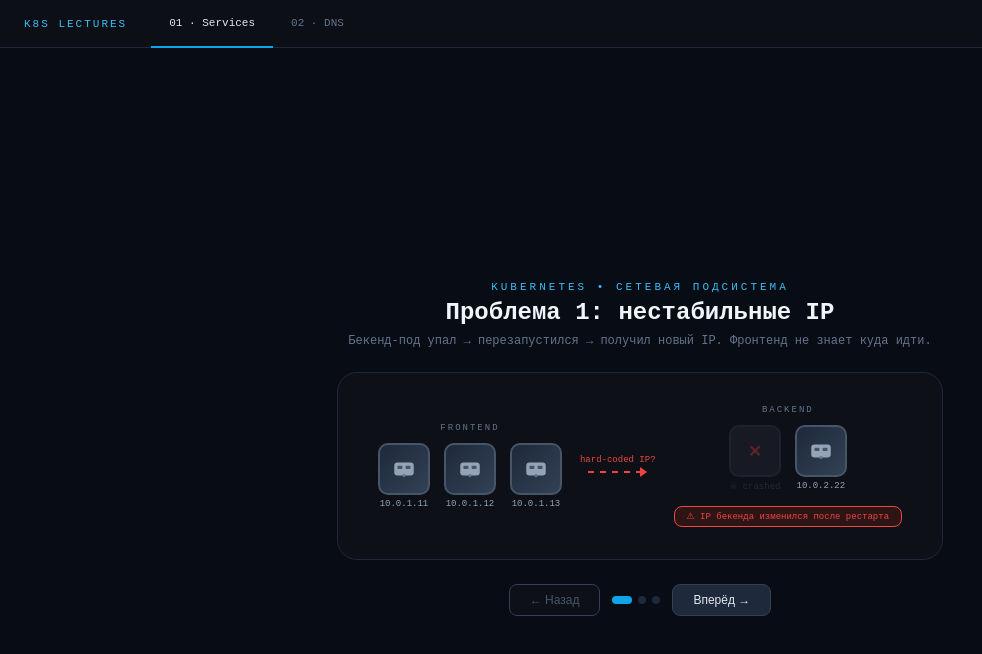
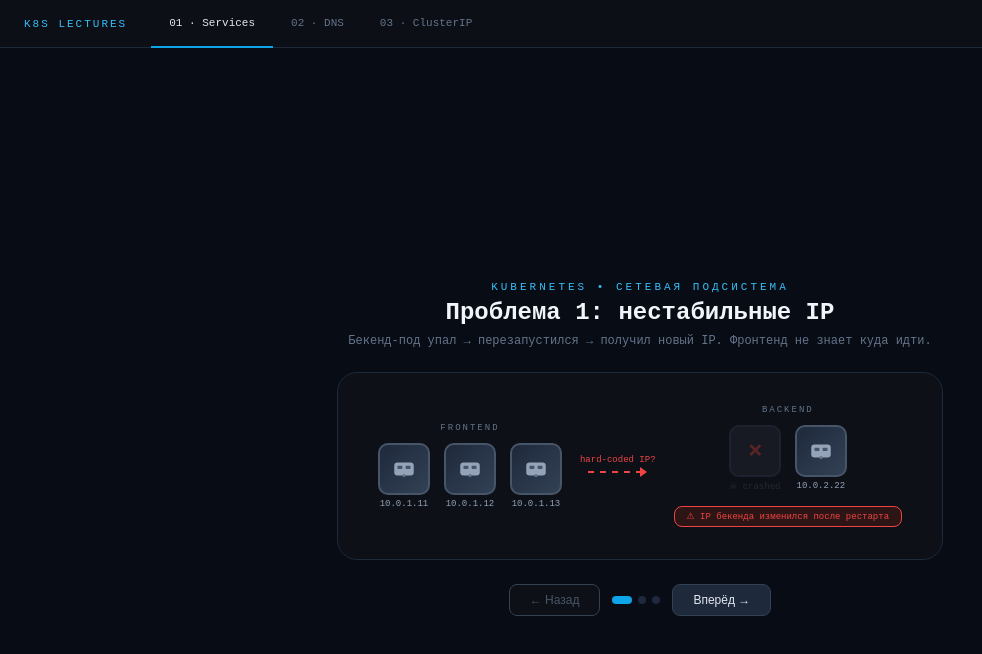
Before and after one commit to gidmaster/k8s-lecture-diagrams, a React (Vite) app: page / in a window 1280 px wide. Shown: the top 654 px of the page, without its empty margins (0-982 px from the left). Built offline with nearby package versions, Linux system fonts and the light colour scheme.

Commit message:
Add Service diagram

```diff
--- a/src/App.jsx
+++ b/src/App.jsx
@@ -1,39 +1,33 @@
 import { useState } from "react";
 import DNS from "./DNS.jsx";
+import ClusterIP from "./ClusterIP.jsx";
 
 const NAV = [
   { id: "services", label: "01 · Services" },
   { id: "dns",      label: "02 · DNS" },
+  { id: "clusterip",label: "03 · ClusterIP" },
 ];
 
-// ── Shared primitives ──────────────────────────────────────────────────────────
-
-const PodIcon = ({ ip, highlight, dead, small }) => {
-  const size = small ? 40 : 52;
-  return (
-    <div style={{ display: "flex", flexDirection: "column", alignItems: "center", gap: 4, opacity: dead ? 0.35 : 1, transition: "opacity 0.4s" }}>
-      <div style={{
-        width: size, height: size, borderRadius: 10,
-        background: dead ? "#2a2a3a" : highlight ? "linear-gradient(135deg,#3b82f6,#6366f1)" : "linear-gradient(135deg,#1e293b,#334155)",
-        border: `2px solid ${dead ? "#3f3f5a" : highlight ? "#6366f1" : "#475569"}`,
-        display: "flex", alignItems: "center", justifyContent: "center",
-        boxShadow: highlight && !dead ? "0 0 16px #6366f180" : "none",
-        transition: "all 0.4s",
-      }}>
-        {dead
-          ? <span style={{ color: "#ef4444", fontSize: 20, fontWeight: 700 }}>✕</span>
-          : <svg width={small ? 20 : 26} height={small ? 20 : 26} viewBox="0 0 32 32" fill="none">
-              <rect x="4" y="8" width="24" height="16" rx="4" fill={highlight ? "#bfdbfe" : "#94a3b8"} />
-              <rect x="8" y="12" width="6" height="4" rx="1" fill={highlight ? "#3b82f6" : "#475569"} />
-              <rect x="18" y="12" width="6" height="4" rx="1" fill={highlight ? "#3b82f6" : "#475569"} />
-              <circle cx="16" cy="24" r="2" fill={highlight ? "#6366f1" : "#64748b"} />
-            </svg>
-        }
-      </div>
-      {ip && <span style={{ fontSize: 9, color: dead ? "#4b5563" : "#94a3b8", fontFamily: "monospace" }}>{dead ? "☠ crashed" : ip}</span>}
+const PodIcon = ({ ip, highlight, dead }) => (
+  <div style={{ display: "flex", flexDirection: "column", alignItems: "center", gap: 4, opacity: dead ? 0.35 : 1, transition: "opacity 0.4s" }}>
+    <div style={{
+      width: 52, height: 52, borderRadius: 10,
+      background: dead ? "#2a2a3a" : highlight ? "linear-gradient(135deg,#3b82f6,#6366f1)" : "linear-gradient(135deg,#1e293b,#334155)",
+      border: `2px solid ${dead ? "#3f3f5a" : highlight ? "#6366f1" : "#475569"}`,
+      display: "flex", alignItems: "center", justifyContent: "center",
+      boxShadow: highlight && !dead ? "0 0 16px #6366f180" : "none", transition: "all 0.4s",
+    }}>
+      {dead ? <span style={{ color: "#ef4444", fontSize: 22, fontWeight: 700 }}>✕</span>
+        : <svg width="26" height="26" viewBox="0 0 32 32" fill="none">
+            <rect x="4" y="8" width="24" height="16" rx="4" fill={highlight ? "#bfdbfe" : "#94a3b8"} />
+            <rect x="8" y="12" width="6" height="4" rx="1" fill={highlight ? "#3b82f6" : "#475569"} />
+            <rect x="18" y="12" width="6" height="4" rx="1" fill={highlight ? "#3b82f6" : "#475569"} />
+            <circle cx="16" cy="24" r="2" fill={highlight ? "#6366f1" : "#64748b"} />
+          </svg>}
     </div>
-  );
-};
+    <span style={{ fontSize: 9, color: dead ? "#4b5563" : "#94a3b8", fontFamily: "monospace" }}>{dead ? "☠ crashed" : ip}</span>
+  </div>
+);
 
 const SvcBox = ({ label, ip, highlight }) => (
   <div style={{
@@ -50,71 +44,27 @@ const SvcBox = ({ label, ip, highlight }) => (
   </div>
 );
 
-const Arrow = ({ label, color = "#0ea5e9", dashed = false, dim = false }) => (
-  <div style={{ display: "flex", flexDirection: "column", alignItems: "center", gap: 2, opacity: dim ? 0.25 : 1, transition: "opacity 0.4s" }}>
+const Arrow = ({ label, color = "#0ea5e9", dashed = false }) => (
+  <div style={{ display: "flex", flexDirection: "column", alignItems: "center", gap: 2 }}>
     {label && <span style={{ fontSize: 9, color, fontFamily: "monospace" }}>{label}</span>}
     <div style={{ display: "flex", alignItems: "center" }}>
-      <div style={{
-        width: 52, height: 2,
-        background: dashed
-          ? `repeating-linear-gradient(90deg,${color} 0,${color} 6px,transparent 6px,transparent 12px)`
-          : color,
-      }} />
+      <div style={{ width: 52, height: 2, background: dashed ? `repeating-linear-gradient(90deg,${color} 0,${color} 6px,transparent 6px,transparent 12px)` : color }} />
       <div style={{ width: 0, height: 0, borderTop: "5px solid transparent", borderBottom: "5px solid transparent", borderLeft: `7px solid ${color}` }} />
     </div>
   </div>
 );
 
-// ── Services page ──────────────────────────────────────────────────────────────
-
-// Шаг 1: нестабильный IP у бекенд-пода → фронтенд не может достучаться
-// Шаг 2: несколько бекенд-подов → непонятно на какой балансировать
-// Шаг 3: решение — frontend-pod → backend-svc → backend-pods
-
 const svcSteps = [
-  {
-    title: "Проблема 1: нестабильные IP",
-    subtitle: "Бекенд-под упал → перезапустился → получил новый IP. Фронтенд не знает куда идти.",
-    deadBackendPod: "be-1",
-    showService: false,
-    arrowColor: "#ef4444",
-    arrowLabel: "hard-coded IP?",
-    badgeColor: "#ef4444",
-    badgeBg: "#2d1515",
-    badgeText: "⚠ IP бекенда изменился после рестарта",
-  },
-  {
-    title: "Проблема 2: балансировка нагрузки",
-    subtitle: "Несколько бекенд-подов — на какой из них слать запросы?",
-    deadBackendPod: null,
-    showService: false,
-    arrowColor: "#eab308",
-    arrowLabel: "load balance?",
-    badgeColor: "#eab308",
-    badgeBg: "#1a1a00",
-    badgeText: "? на какой бекенд-под слать запрос?",
-  },
-  {
-    title: "Решение: Kubernetes Service",
-    subtitle: "frontend-pod обращается к backend-svc — стабильный IP и балансировка.",
-    deadBackendPod: null,
-    showService: true,
-  },
+  { title: "Проблема 1: нестабильные IP", subtitle: "Бекенд-под упал → перезапустился → получил новый IP. Фронтенд не знает куда идти.", deadBackendPod: "be-1", showService: false, arrowColor: "#ef4444", arrowLabel: "hard-coded IP?", badgeColor: "#ef4444", badgeBg: "#2d1515", badgeText: "⚠ IP бекенда изменился после рестарта" },
+  { title: "Проблема 2: балансировка нагрузки", subtitle: "Несколько бекенд-подов — на какой из них слать запросы?", deadBackendPod: null, showService: false, arrowColor: "#eab308", arrowLabel: "load balance?", badgeColor: "#eab308", badgeBg: "#1a1a00", badgeText: "? на какой бекенд-под слать запрос?" },
+  { title: "Решение: Kubernetes Service", subtitle: "frontend-pod обращается к backend-svc — стабильный IP и балансировка.", deadBackendPod: null, showService: true },
 ];
 
 function ServicesPage() {
   const [step, setStep] = useState(0);
   const cur = svcSteps[step];
-
-  const fePods = [
-    { id: "fe-1", ip: "10.0.1.11" },
-    { id: "fe-2", ip: "10.0.1.12" },
-    { id: "fe-3", ip: "10.0.1.13" },
-  ];
-  const bePods = [
-    { id: "be-1", ip: "10.0.2.21" },
-    { id: "be-2", ip: "10.0.2.22" },
-  ];
+  const fePods = [{ id: "fe-1", ip: "10.0.1.11" }, { id: "fe-2", ip: "10.0.1.12" }, { id: "fe-3", ip: "10.0.1.13" }];
+  const bePods = [{ id: "be-1", ip: "10.0.2.21" }, { id: "be-2", ip: "10.0.2.22" }];
 
   return (
     <div style={{ minHeight: "100vh", background: "#080c14", display: "flex", flexDirection: "column", alignItems: "center", justifyContent: "center", fontFamily: "monospace", padding: 32, gap: 24 }}>
@@ -123,100 +73,52 @@ function ServicesPage() {
         <div style={{ fontSize: 24, color: "#f1f5f9", fontWeight: 700 }}>{cur.title}</div>
         <div style={{ fontSize: 12, color: "#64748b", marginTop: 8 }}>{cur.subtitle}</div>
       </div>
-
-      <div style={{ display: "flex", alignItems: "center", background: "#0d1117", border: "1px solid #1e293b", borderRadius: 20, padding: "32px 40px", gap: 0 }}>
-
-        {/* Frontend pods — источник запроса, без проблем */}
+      <div style={{ display: "flex", alignItems: "center", background: "#0d1117", border: "1px solid #1e293b", borderRadius: 20, padding: "32px 40px" }}>
         <div style={{ display: "flex", flexDirection: "column", alignItems: "center", gap: 10 }}>
           <span style={{ fontSize: 9, color: "#64748b", letterSpacing: 2 }}>FRONTEND</span>
-          <div style={{ display: "flex", gap: 14 }}>
-            {fePods.map(p => <PodIcon key={p.id} ip={p.ip} highlight={cur.showService} />)}
-          </div>
+          <div style={{ display: "flex", gap: 14 }}>{fePods.map(p => <PodIcon key={p.id} ip={p.ip} highlight={cur.showService} />)}</div>
         </div>
-
-        {/* Стрелка от фронтенда к бекенду */}
         {cur.showService ? (
-          <>
-            <div style={{ margin: "0 10px" }}><Arrow color="#0ea5e9" label="запрос" /></div>
-            <SvcBox label="backend-svc" ip="10.96.20.20 (stable)" highlight />
-            <div style={{ margin: "0 10px" }}><Arrow color="#0ea5e9" label="балансировка" /></div>
-          </>
+          <><div style={{ margin: "0 10px" }}><Arrow color="#0ea5e9" label="запрос" /></div><SvcBox label="backend-svc" ip="10.96.20.20 (stable)" highlight /><div style={{ margin: "0 10px" }}><Arrow color="#0ea5e9" label="балансировка" /></div></>
         ) : (
-          <div style={{ margin: "0 18px" }}>
-            <Arrow color={cur.arrowColor} dashed label={cur.arrowLabel} />
-          </div>
+          <div style={{ margin: "0 18px" }}><Arrow color={cur.arrowColor} dashed label={cur.arrowLabel} /></div>
         )}
-
-        {/* Backend pods — здесь проблема */}
         <div style={{ display: "flex", flexDirection: "column", alignItems: "center", gap: 10 }}>
           <span style={{ fontSize: 9, color: "#64748b", letterSpacing: 2 }}>BACKEND</span>
-          <div style={{ display: "flex", gap: 14 }}>
-            {bePods.map(p => <PodIcon key={p.id} ip={p.ip} highlight={cur.showService} dead={cur.deadBackendPod === p.id} />)}
-          </div>
-          {!cur.showService && (
-            <div style={{ marginTop: 4, background: cur.badgeBg, border: `1px solid ${cur.badgeColor}`, borderRadius: 8, padding: "4px 12px", fontSize: 9, color: cur.badgeColor }}>
-              {cur.badgeText}
-            </div>
-          )}
+          <div style={{ display: "flex", gap: 14 }}>{bePods.map(p => <PodIcon key={p.id} ip={p.ip} highlight={cur.showService} dead={cur.deadBackendPod === p.id} />)}</div>
+          {!cur.showService && <div style={{ marginTop: 4, background: cur.badgeBg, border: `1px solid ${cur.badgeColor}`, borderRadius: 8, padding: "4px 12px", fontSize: 9, color: cur.badgeColor }}>{cur.badgeText}</div>}
         </div>
       </div>
-
-      {/* DNS hint на последнем шаге */}
       {cur.showService && (
-        <div style={{ background: "#0a1628", border: "1px dashed #6366f1", borderRadius: 12, padding: "10px 24px", display: "flex", gap: 12, alignItems: "center", animation: "fadeIn 0.5s ease" }}>
+        <div style={{ background: "#0a1628", border: "1px dashed #6366f1", borderRadius: 12, padding: "10px 24px", display: "flex", gap: 12, alignItems: "center" }}>
           <span style={{ fontSize: 18 }}>🔍</span>
-          <span style={{ fontSize: 11, color: "#a5b4fc" }}>
-            Обращаться по имени:{" "}
-            <span style={{ color: "#818cf8", fontWeight: 700 }}>backend-svc.default.svc.cluster.local</span>
-            {" "}→ это задача <span style={{ color: "#c7d2fe" }}>CoreDNS</span>
-          </span>
+          <span style={{ fontSize: 11, color: "#a5b4fc" }}>Обращаться по имени: <span style={{ color: "#818cf8", fontWeight: 700 }}>backend-svc.default.svc.cluster.local</span> → это задача <span style={{ color: "#c7d2fe" }}>CoreDNS</span></span>
         </div>
       )}
-
-      {/* Nav */}
       <div style={{ display: "flex", gap: 12, alignItems: "center" }}>
-        <button onClick={() => setStep(s => Math.max(0, s - 1))} disabled={step === 0}
-          style={{ padding: "8px 20px", borderRadius: 8, border: "1px solid #334155", background: step === 0 ? "#0d1117" : "#1e293b", color: step === 0 ? "#475569" : "#e2e8f0", cursor: step === 0 ? "default" : "pointer", fontSize: 12 }}>
-          ← Назад
-        </button>
-        <div style={{ display: "flex", gap: 6 }}>
-          {svcSteps.map((_, i) => <div key={i} onClick={() => setStep(i)} style={{ width: i === step ? 20 : 8, height: 8, borderRadius: 4, background: i === step ? "#0ea5e9" : "#1e293b", transition: "all 0.3s", cursor: "pointer" }} />)}
-        </div>
-        <button onClick={() => setStep(s => Math.min(svcSteps.length - 1, s + 1))} disabled={step === svcSteps.length - 1}
-          style={{ padding: "8px 20px", borderRadius: 8, border: "1px solid #334155", background: step === svcSteps.length - 1 ? "#0d1117" : "#1e293b", color: step === svcSteps.length - 1 ? "#475569" : "#e2e8f0", cursor: step === svcSteps.length - 1 ? "default" : "pointer", fontSize: 12 }}>
-          Вперёд →
-        </button>
+        <button onClick={() => setStep(s => Math.max(0, s - 1))} disabled={step === 0} style={{ padding: "8px 20px", borderRadius: 8, border: "1px solid #334155", background: step === 0 ? "#0d1117" : "#1e293b", color: step === 0 ? "#475569" : "#e2e8f0", cursor: step === 0 ? "default" : "pointer", fontSize: 12 }}>← Назад</button>
+        <div style={{ display: "flex", gap: 6 }}>{svcSteps.map((_, i) => <div key={i} onClick={() => setStep(i)} style={{ width: i === step ? 20 : 8, height: 8, borderRadius: 4, background: i === step ? "#0ea5e9" : "#1e293b", transition: "all 0.3s", cursor: "pointer" }} />)}</div>
+        <button onClick={() => setStep(s => Math.min(svcSteps.length - 1, s + 1))} disabled={step === svcSteps.length - 1} style={{ padding: "8px 20px", borderRadius: 8, border: "1px solid #334155", background: step === svcSteps.length - 1 ? "#0d1117" : "#1e293b", color: step === svcSteps.length - 1 ? "#475569" : "#e2e8f0", cursor: step === svcSteps.length - 1 ? "default" : "pointer", fontSize: 12 }}>Вперёд →</button>
       </div>
       <style>{`@keyframes fadeIn { from { opacity:0; transform:translateY(8px) } to { opacity:1; transform:translateY(0) } }`}</style>
     </div>
   );
 }
 
-// ── Root ───────────────────────────────────────────────────────────────────────
-
 export default function App() {
   const [page, setPage] = useState("services");
   return (
     <div style={{ minHeight: "100vh", background: "#080c14", fontFamily: "monospace" }}>
-      <nav style={{
-        position: "fixed", top: 0, left: 0, right: 0, zIndex: 100,
-        background: "#0d1117ee", backdropFilter: "blur(12px)",
-        borderBottom: "1px solid #1e293b",
-        display: "flex", alignItems: "center", padding: "0 24px", height: 48,
-      }}>
+      <nav style={{ position: "fixed", top: 0, left: 0, right: 0, zIndex: 100, background: "#0d1117ee", backdropFilter: "blur(12px)", borderBottom: "1px solid #1e293b", display: "flex", alignItems: "center", padding: "0 24px", height: 48 }}>
         <span style={{ fontSize: 11, color: "#38bdf8", letterSpacing: 2, marginRight: 24 }}>K8S LECTURES</span>
         {NAV.map(n => (
-          <button key={n.id} onClick={() => setPage(n.id)} style={{
-            padding: "0 18px", height: 48, border: "none",
-            borderBottom: page === n.id ? "2px solid #0ea5e9" : "2px solid transparent",
-            background: "transparent", color: page === n.id ? "#e2e8f0" : "#64748b",
-            cursor: "pointer", fontSize: 11, fontFamily: "monospace", transition: "all 0.2s",
-          }}>{n.label}</button>
+          <button key={n.id} onClick={() => setPage(n.id)} style={{ padding: "0 18px", height: 48, border: "none", borderBottom: page === n.id ? "2px solid #0ea5e9" : "2px solid transparent", background: "transparent", color: page === n.id ? "#e2e8f0" : "#64748b", cursor: "pointer", fontSize: 11, fontFamily: "monospace", transition: "all 0.2s" }}>{n.label}</button>
         ))}
       </nav>
       <div style={{ paddingTop: 48 }}>
-        {page === "services" && <ServicesPage />}
-        {page === "dns"      && <DNS />}
+        {page === "services"  && <ServicesPage />}
+        {page === "dns"       && <DNS />}
+        {page === "clusterip" && <ClusterIP />}
       </div>
     </div>
   );
```
